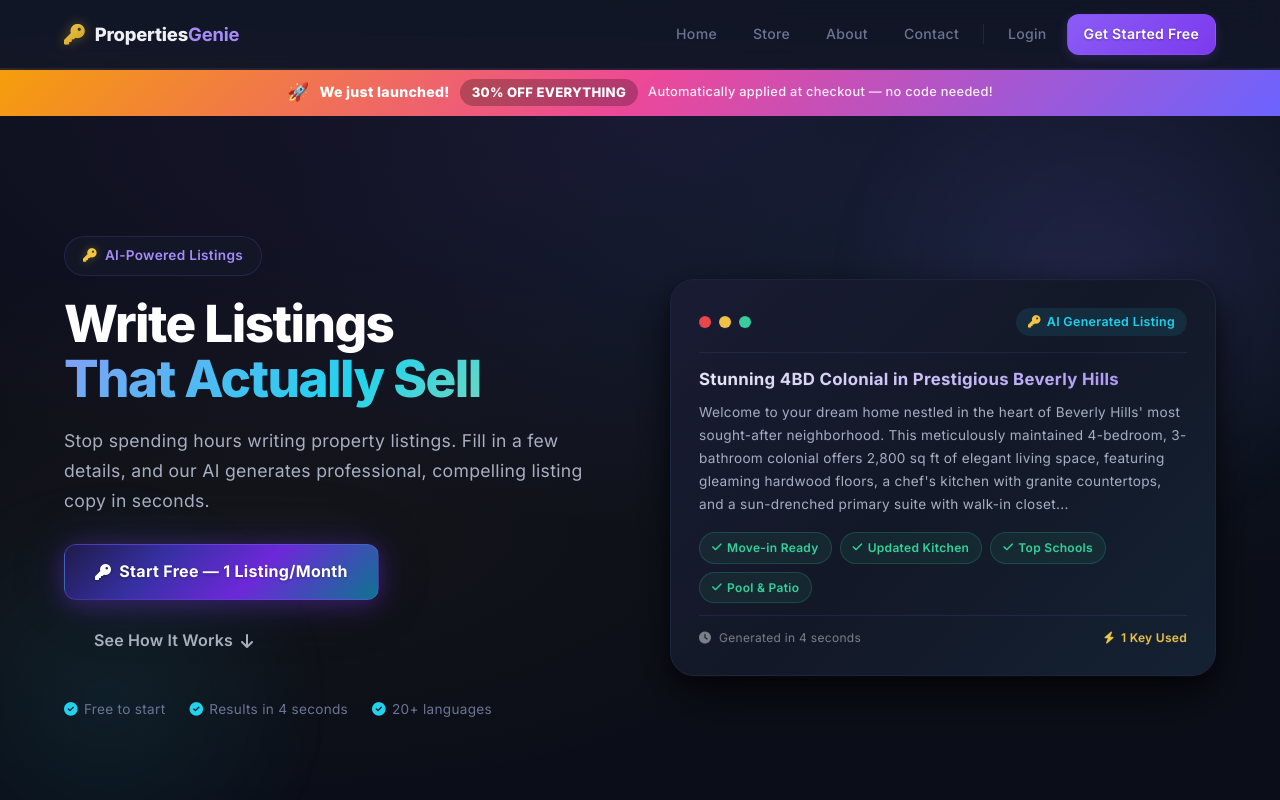
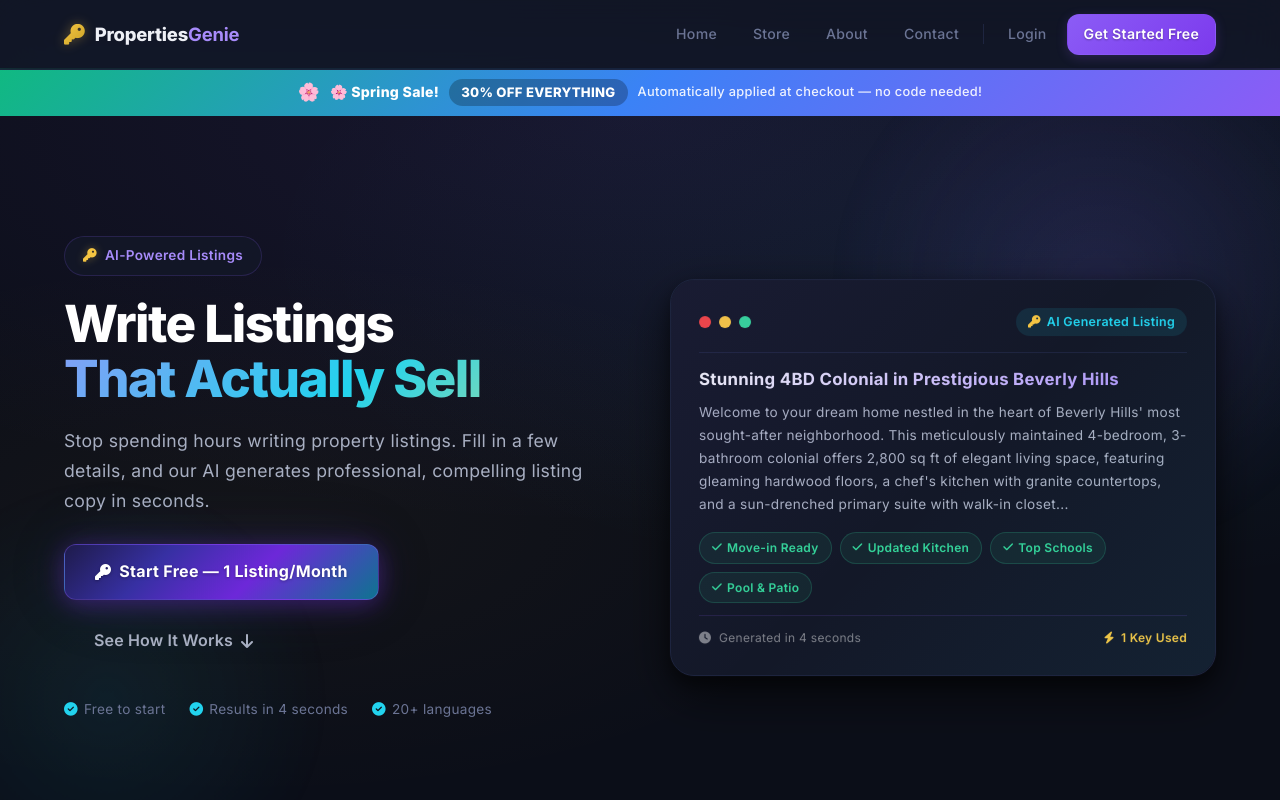
Before and after one commit to DJsluxx/AIserviceplatforms, a Flask app: page / in a window 1280 px wide. Shown: the top 800 px of the page. Run offline with Flask 3, Linux system fonts and the light colour scheme.

Commit message:
Rebrand 30% discount from launch/opening to Spring Sale

```diff
--- a/propertiesgenie/config.py
+++ b/propertiesgenie/config.py
@@ -43,12 +43,12 @@ class Config(BaseConfig):
         "business_annual":  {"plan": "business", "billing": "annual",  "price": 399.00, "credits": 90,  "label": "Elite Broker Annual", "monthly_eq": 33.25, "save_pct": 33},
     }
 
-    # ── Launch Discount ────────────────────────────────────
+    # ── Spring Sale Discount ─────────────────────────────
     LAUNCH_DISCOUNT = {
         "enabled":    True,
         "percent":    30,
         "annual_extra": 10,            # extra % off for annual billing (30+10=40)
-        "banner":     "We just launched!",
+        "banner":     "🌸 Spring Sale!",
         "badge":      "30% OFF EVERYTHING",
         "note":       "Automatically applied at checkout \u2014 no code needed!",
     }
--- a/propertiesgenie/templates/checkout.html
+++ b/propertiesgenie/templates/checkout.html
@@ -25,7 +25,7 @@
                 </div>
                 {% if launch_discount and launch_discount.enabled %}
                 <div class="checkout-row" style="color:#f5c542">
-                    <span><i class="fas fa-tag"></i> {{ launch_discount.badge }} Launch Discount</span>
+                    <span><i class="fas fa-tag"></i> {{ launch_discount.badge }} Spring Sale</span>
                     <span>-${{ "%.2f"|format(pack.price - pack.price|launch_price) }}</span>
                 </div>
                 {% endif %}
@@ -83,7 +83,7 @@
                 {% endif %}
                 {% if launch_discount and launch_discount.enabled %}
                 <div class="checkout-row" style="color:#f5c542">
-                    <span><i class="fas fa-tag"></i> {% if is_annual %}40% OFF{% else %}{{ launch_discount.badge }}{% endif %} Launch Discount</span>
+                    <span><i class="fas fa-tag"></i> {% if is_annual %}40% OFF{% else %}{{ launch_discount.badge }}{% endif %} Spring Sale</span>
                     <span>-${{ "%.2f"|format(sub.price - (sub.price|launch_price_annual if is_annual else sub.price|launch_price)) }}</span>
                 </div>
                 {% endif %}
--- a/propertiesgenie/templates/index.html
+++ b/propertiesgenie/templates/index.html
@@ -7,9 +7,9 @@
 
 {% block launch_banner %}
 {% if launch_discount and launch_discount.enabled %}
-<div style="margin-top:68px;background:linear-gradient(135deg,#f59e0b 0%,#ec4899 50%,#6c63ff 100%);text-align:center;padding:10px 16px;position:relative;z-index:99;">
+<div style="margin-top:68px;background:linear-gradient(135deg,#10b981 0%,#3b82f6 50%,#8b5cf6 100%);text-align:center;padding:10px 16px;position:relative;z-index:99;">
     <div style="max-width:900px;margin:0 auto;display:flex;align-items:center;justify-content:center;gap:10px;flex-wrap:wrap;">
-        <span style="font-size:1.1rem;">🚀</span>
+        <span style="font-size:1.1rem;">🌸</span>
         <span style="color:white;font-weight:800;font-size:.88rem;letter-spacing:0.3px;">{{ launch_discount.banner }}</span>
         <span style="background:rgba(0,0,0,0.25);color:white;padding:3px 12px;border-radius:20px;font-weight:800;font-size:.82rem;">{{ launch_discount.percent }}% OFF EVERYTHING</span>
         <span style="color:rgba(255,255,255,0.9);font-size:.8rem;font-weight:500;">{{ launch_discount.note }}</span>
@@ -250,7 +250,7 @@
                 <i class="fas fa-key"></i> Get Started Free
             </a>
             {% if launch_discount and launch_discount.enabled %}
-            <small style="color:#f5c542"><i class="fas fa-tag"></i> {{ launch_discount.badge }} — Limited time launch offer</small>
+            <small style="color:#f5c542"><i class="fas fa-tag"></i> {{ launch_discount.badge }} — Limited time Spring offer</small>
             {% endif %}
         </div>
     </div>
--- a/propertiesgenie/templates/store.html
+++ b/propertiesgenie/templates/store.html
@@ -6,9 +6,9 @@
 
 {% block launch_banner %}
 {% if launch_discount and launch_discount.enabled %}
-<div style="margin-top:68px;background:linear-gradient(135deg,#f59e0b 0%,#ec4899 50%,#6c63ff 100%);text-align:center;padding:10px 16px;position:relative;z-index:99;">
+<div style="margin-top:68px;background:linear-gradient(135deg,#10b981 0%,#3b82f6 50%,#8b5cf6 100%);text-align:center;padding:10px 16px;position:relative;z-index:99;">
     <div style="max-width:900px;margin:0 auto;display:flex;align-items:center;justify-content:center;gap:10px;flex-wrap:wrap;">
-        <span style="font-size:1.1rem;">🚀</span>
+        <span style="font-size:1.1rem;">🌸</span>
         <span style="color:white;font-weight:800;font-size:.88rem;letter-spacing:0.3px;">{{ launch_discount.banner }}</span>
         <span style="background:rgba(0,0,0,0.25);color:white;padding:3px 12px;border-radius:20px;font-weight:800;font-size:.82rem;">{{ launch_discount.percent }}% OFF EVERYTHING</span>
         <span style="color:rgba(255,255,255,0.9);font-size:.8rem;font-weight:500;">{{ launch_discount.note }}</span>
```
